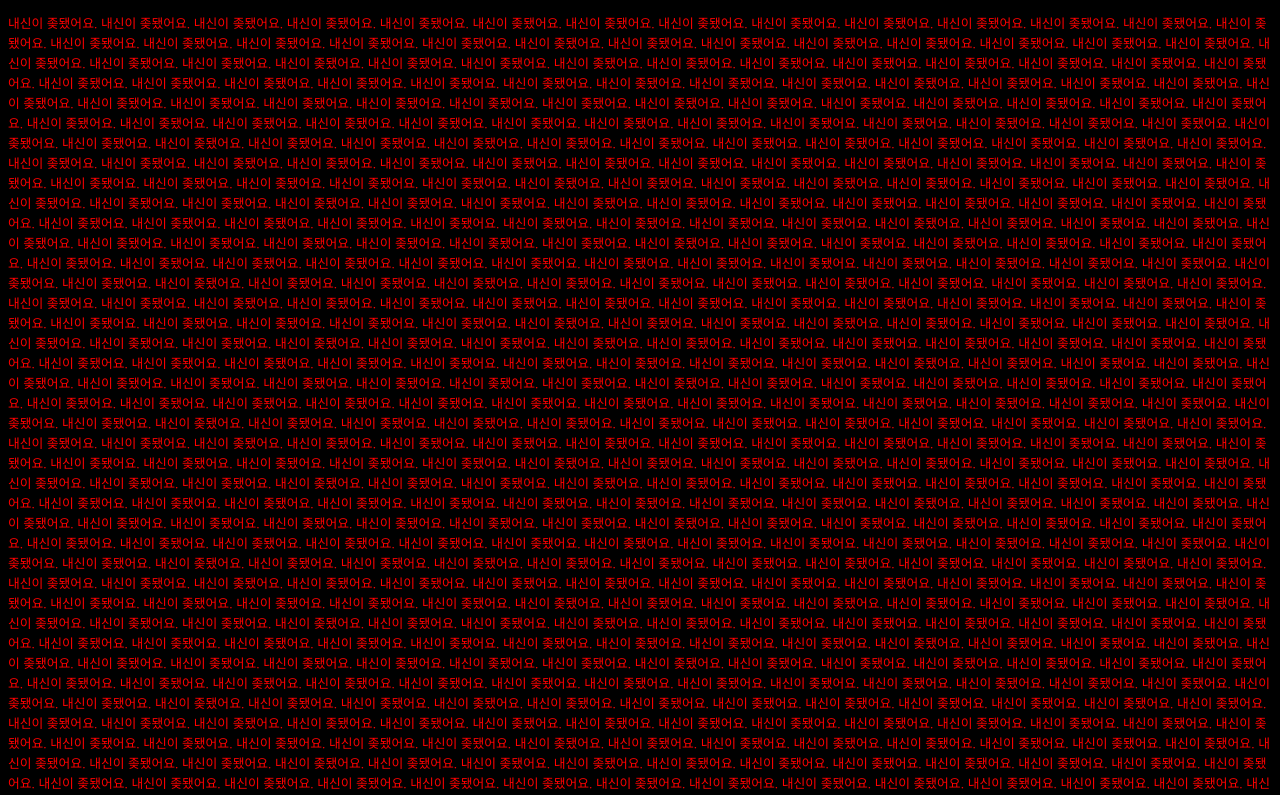
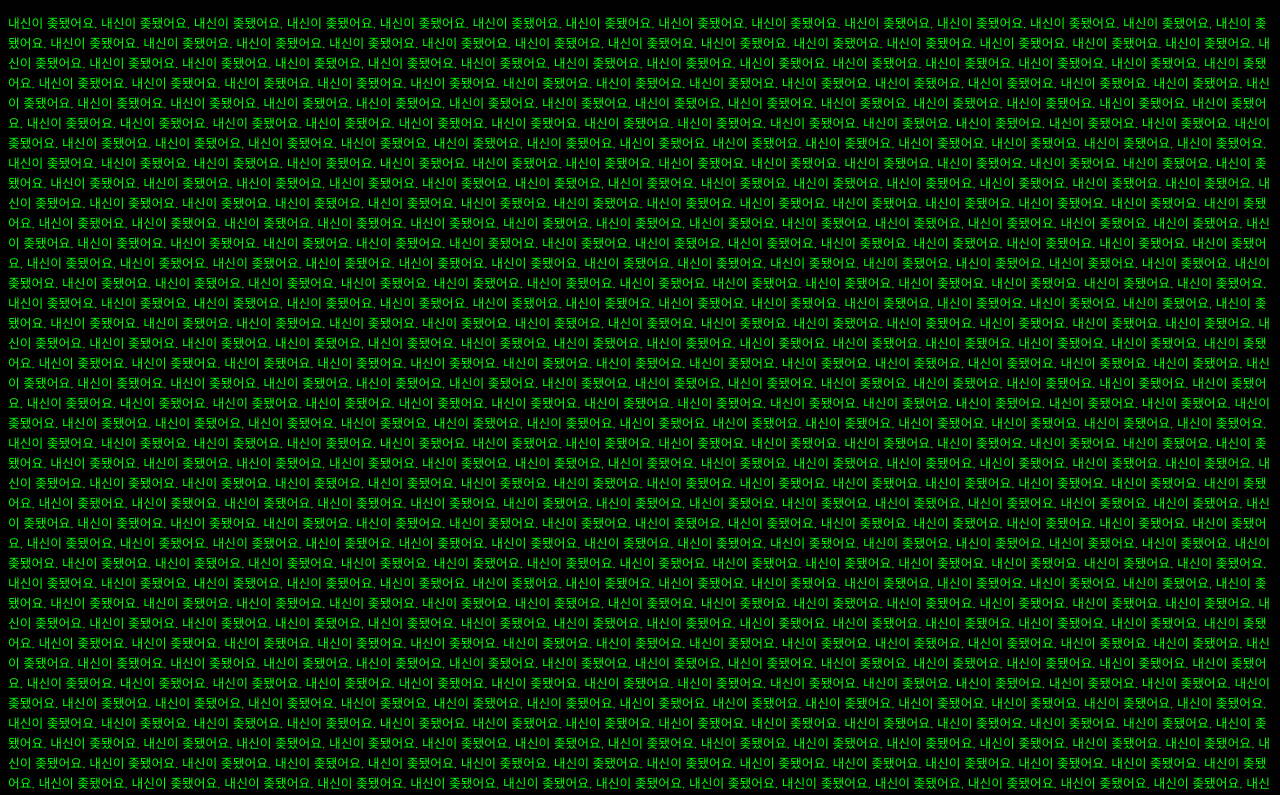
Before and after one commit to Chlorine1Trifluoride/index, a plain HTML site: page FuckingExam.html in a window 1280 px wide. Shown: the top 795 px of the page. Drawn offline with Linux system fonts and the light colour scheme; a web font is replaced by a local one.

Commit message:
Update FuckingExam.css

```diff
--- a/FuckingExam.css
+++ b/FuckingExam.css
@@ -1,6 +1,6 @@
 body{
   background-color:#000;
-  color:#f00;
+  color:#0f0;
   font-family:"Nanum myeongjo";
   font-size:1vw;
 }
```
